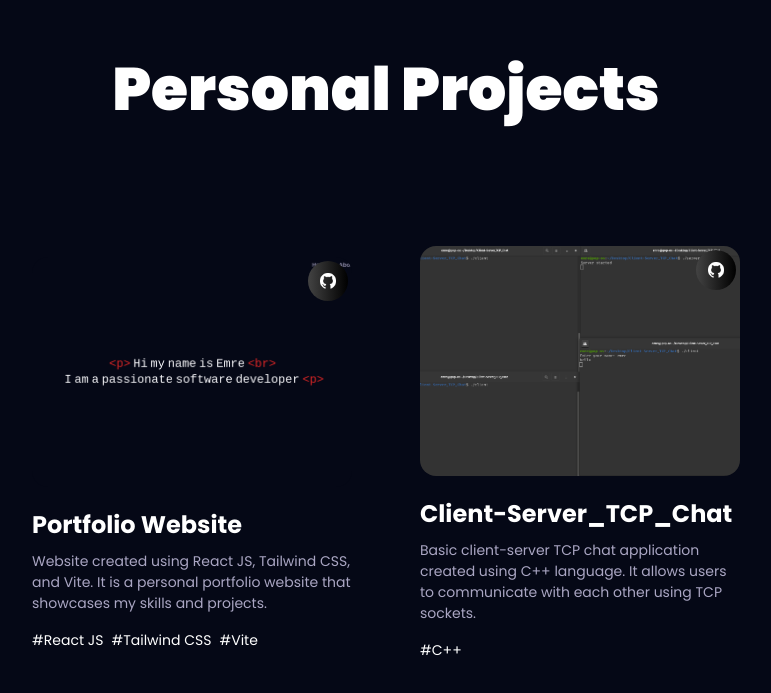
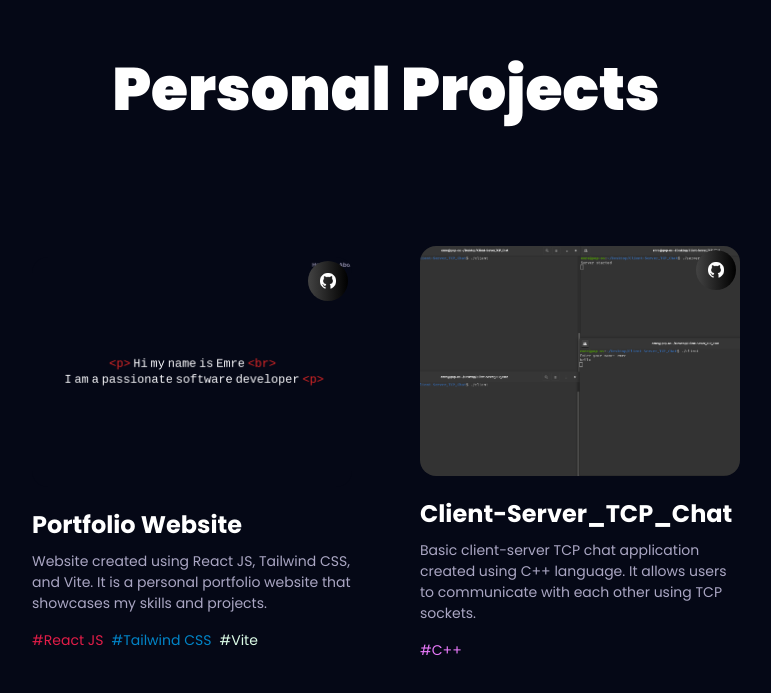
Before and after one commit to emrebengue/Portfolio-Website, a React (Vite) app: page / in a window 1280 px wide. Shown: the part 2757-3450 px from the top of the page, without its empty margins (254-1025 px from the left). Built offline with nearby package versions, Linux system fonts and the light colour scheme.

Commit message:
colors fixed

```diff
--- a/src/components/Navbar.jsx
+++ b/src/components/Navbar.jsx
@@ -53,7 +53,7 @@ const Navbar = () => {
               setClick("Resume");
             }}
           >
-            <a href="../resume/EMREBENGU_resume.pdf" target="_blank">
+            <a href="./EMREBENGU_resume.pdf" target="_blank">
               Resume
             </a>
           </li>
@@ -110,7 +110,7 @@ const Navbar = () => {
                   setClick("Resume");
                 }}
               >
-                <a href="../resume/EMREBENGU_resume.pdf" target="_blank">
+                <a href="./EMREBENGU_resume.pdf" target="_blank">
                   Resume
                 </a>
               </li>
--- a/src/constants/index.js
+++ b/src/constants/index.js
@@ -137,15 +137,15 @@ const projects = [
       "Website created using React JS, Tailwind CSS, and Vite. It is a personal portfolio website that showcases my skills and projects.",
     tags: [{
         name: "React JS",
-        color: "#e11d48",
+        color: "text-rose-600",
       },
       {
         name: "Tailwind CSS",
-        color: "#2563eb",
+        color: "text-sky-600",
       },
       {
         name: "Vite",
-        color: "#fdf4ff",
+        color: "text-green-100",
       }
     ],
     image: website,
@@ -158,7 +158,7 @@ const projects = [
     tags: [
       {
         name: "C++",
-        color: "#db2777",
+        color: "text-fuchsia-400",
       }
     ],
     image: chat,
```
